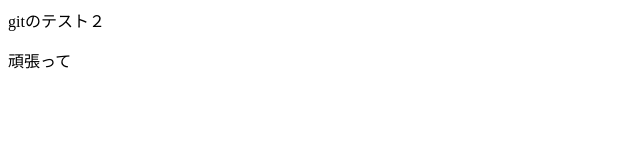
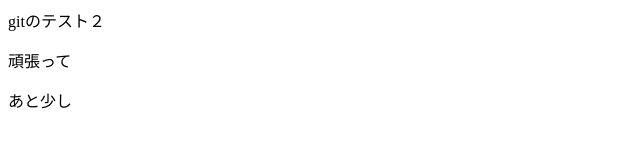
Before and after one commit to Akari7muimui/git-test2, a plain HTML site: page index.html in a window 1280 px wide. Shown: the full height of the page, 0-640 px from the left. Drawn offline with Linux system fonts and the light colour scheme.

Commit message:
コミットしました

```diff
--- a/index.html
+++ b/index.html
@@ -1,2 +1,3 @@
 <p>gitのテスト２</p>
 <p>頑張って</p>
+<p>あと少し</p>
```
